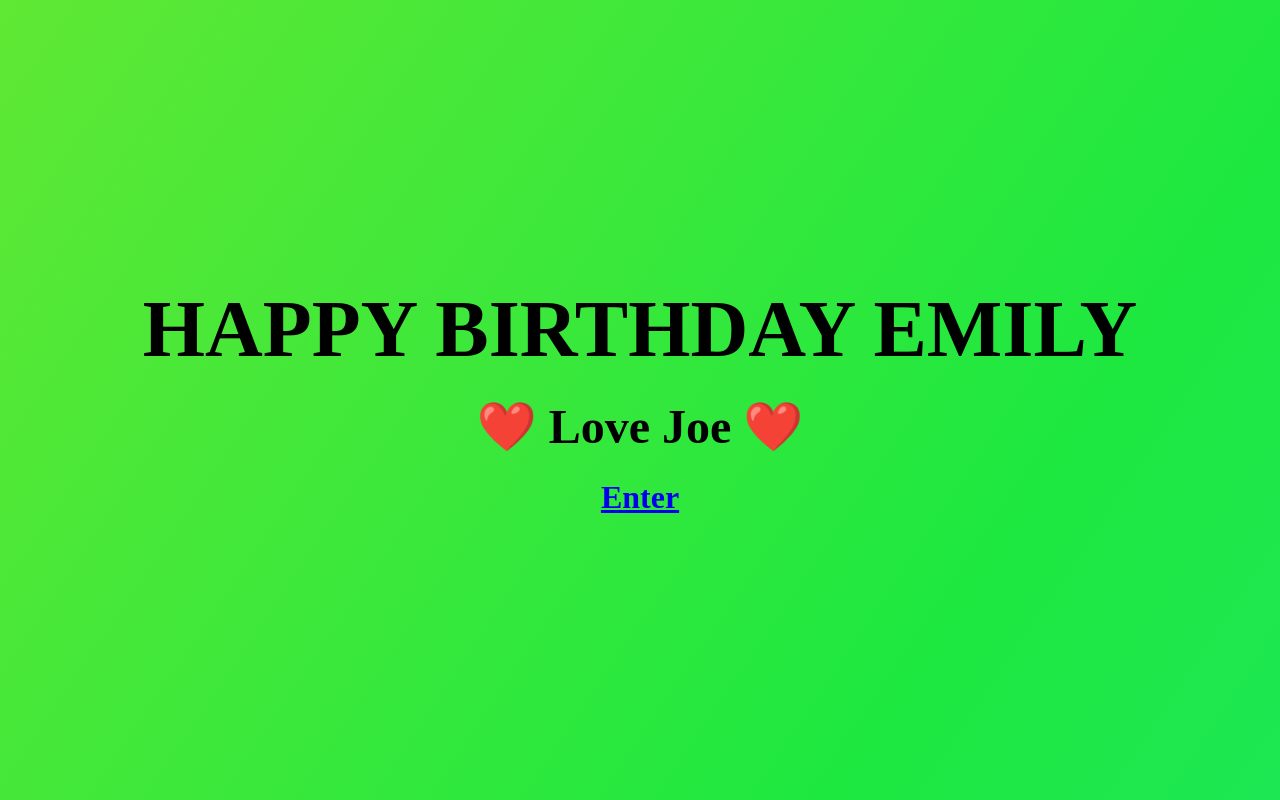
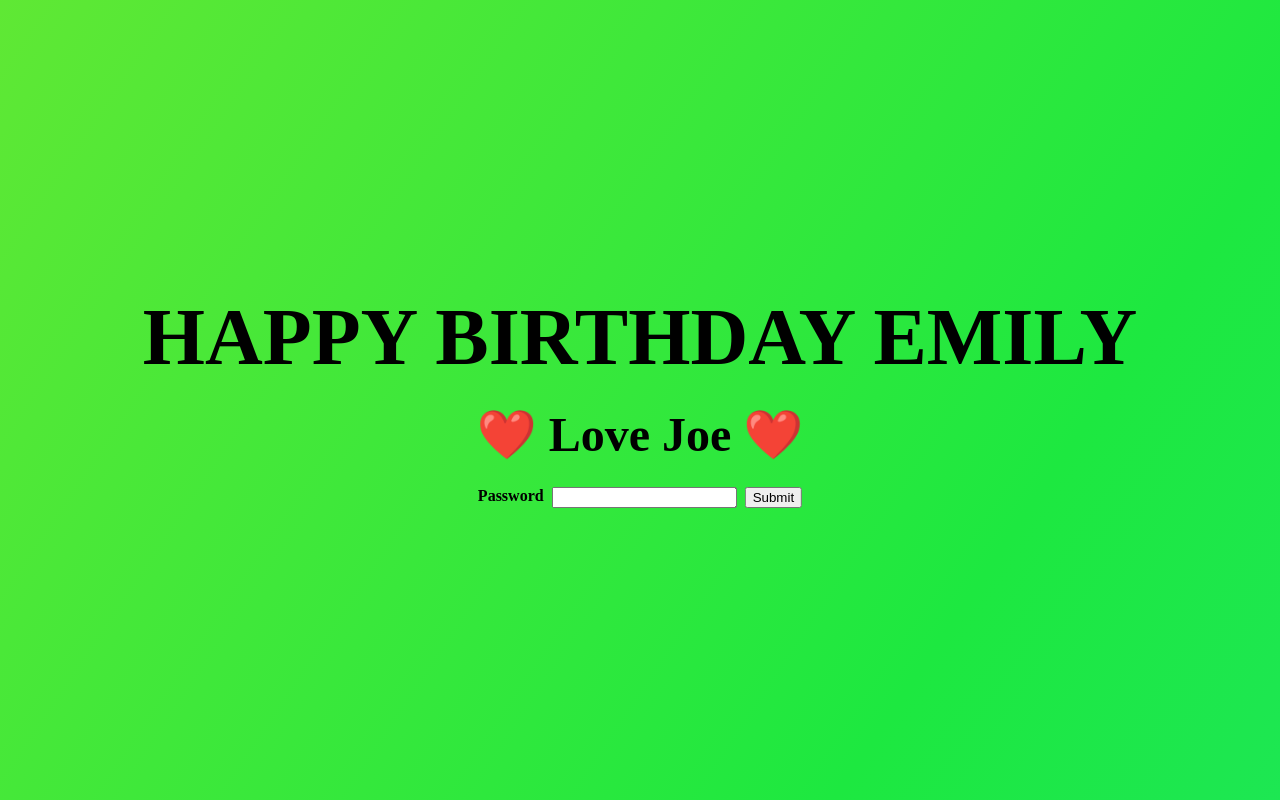
Before and after one commit to JStack424/jstack424.github.io, a React app: page / in a window 1280 px wide. Built offline with nearby package versions, Linux system fonts and the light colour scheme; a web font is replaced by a local one.

Commit message:
Add password protection

```diff
--- a/index.html
+++ b/index.html
@@ -1,6 +1,11 @@
 <head>
   <title>Happy Birthday!</title>
   <meta charset="UTF-8" />
+  <link
+    href=" http://fonts.googleapis.com/css?family=Fredericka+the+Great"
+    rel="stylesheet"
+    type="text/css"
+  />
 </head>
 <body>
   <div id="appRoot"></div>
--- a/src/App.react.js
+++ b/src/App.react.js
@@ -40,14 +40,12 @@ class ErrorBoundary extends React.Component<
 
 export default function App(): React.MixedElement {
   const [pageID, setPageID] = useState<string>('welcome');
-  const onEnterClick = useCallback(() => setPageID('home'), [
-    pageID,
-    setPageID,
-  ]);
+  const onEnter = useCallback(() => setPageID('home'), [setPageID]);
+
   let contents = null;
   switch (pageID) {
     case 'welcome':
-      contents = <WelcomePage onEnterClick={onEnterClick} />;
+      contents = <WelcomePage onSuccess={onEnter} />;
       break;
     case 'home':
       contents = <HomePage />;
--- a/src/components/JDS/JDSTextInput.react.js
+++ b/src/components/JDS/JDSTextInput.react.js
@@ -5,14 +5,17 @@
 import * as React from 'react';
 import { useState } from 'react';
 
+import '~/styles/JDS/JDSTextInput.css';
+
 function JDSTextInput(props: {
+  label?: string,
   showButton?: boolean,
   onSubmit: (string) => void,
 }): React.MixedElement {
   const [val, setVal] = useState('');
-
   return (
-    <>
+    <div className="JDSTextInput">
+      {props.label != null && <span>{props.label}</span>}
       <input
         type="text"
         id="inputBox"
@@ -41,7 +44,7 @@ function JDSTextInput(props: {
           Submit
         </button>
       )}
-    </>
+    </div>
   );
 }
 
--- a/src/components/WelcomePage.react.js
+++ b/src/components/WelcomePage.react.js
@@ -3,23 +3,32 @@
 'use strict';
 
 import * as React from 'react';
-import { useState } from 'react';
+import { useCallback } from 'react';
+
+import JDSTextInput from '~/components/JDS/JDSTextInput.react';
 
 import '~/styles/Welcome.css';
 
 export default function WelcomePage(props: {
-  onEnterClick: () => void,
+  onSuccess: () => void,
 }): React.MixedElement {
+  const onSumbit = useCallback(
+    (pwd) => {
+      if (pwd === 'iloveyou') {
+        props.onSuccess();
+      } else {
+        alert('Incorrect password');
+      }
+    },
+    [props.onSuccess]
+  );
+
   return (
     <div className="welcome">
       <div className="welcomeText">
         <h1>HAPPY BIRTHDAY EMILY</h1>
         <h2>❤️ Love Joe ❤️</h2>
-        <h3>
-          <a href="#" onClick={props.onEnterClick}>
-            Enter
-          </a>
-        </h3>
+        <JDSTextInput label="Password" showButton onSubmit={onSumbit} />
       </div>
     </div>
   );
--- /dev/null
+++ b/src/styles/JDS/JDSTextInput.css
@@ -0,0 +1,9 @@
+.JDSTextInput {
+  display: flex;
+  font-weight: bold;
+  justify-content: space-between;
+}
+
+.JDSTextInput > * {
+  margin: 0 4px;
+}
--- a/src/styles/Welcome.css
+++ b/src/styles/Welcome.css
@@ -7,6 +7,8 @@
   left: 50%;
   margin-right: -50%;
   transform: translate(-50%, -50%);
+
+  font-family: 'Fredericka The Great';
 }
 
 .welcomeText > * {
```
Also changed, not shown: src/styles/fonts/fredericka.ttf (added), 5 other files.
